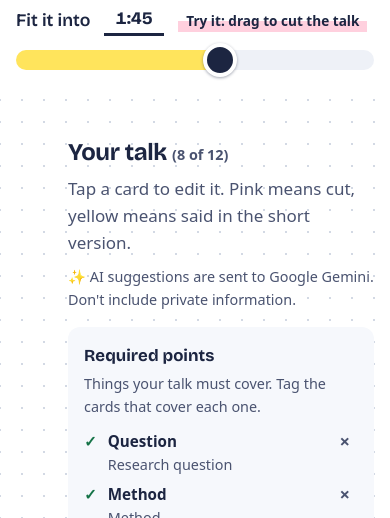
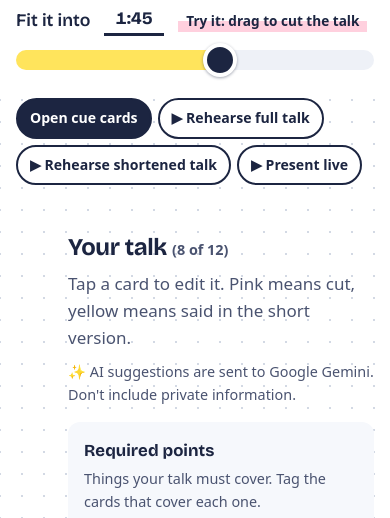
Before and after one commit to Rahmat9009/keep-the-point, a website built with Vite: page index.html in a window 390 px wide. Shown: the part 296-814 px from the top of the page. Built offline with nearby package versions, Linux system fonts and the light colour scheme; a web font is replaced by a local one.

Commit message:
Move the practise/present buttons right under the slider
Co-Authored-By: Claude Opus 5.5 <noreply@anthropic.com>

```diff
--- a/src/main.ts
+++ b/src/main.ts
@@ -69,6 +69,14 @@ app.innerHTML = `
       <p id="limit-error" class="error" role="alert"></p>
     </section>
 
+    <div class="actions actions--top" role="group" aria-label="Practise and present">
+      <button id="open-cues" class="primary" type="button" aria-describedby="rehearse-note">Open cue cards</button>
+      <button id="rehearse-full" type="button">▶ Rehearse full talk</button>
+      <button id="rehearse-short" type="button" aria-describedby="rehearse-note">▶ Rehearse shortened talk</button>
+      <button id="present-live" type="button">▶ Present live</button>
+      <p id="rehearse-note" class="hint rehearse-note"></p>
+    </div>
+
     <section class="talk" aria-labelledby="talk-h">
       <div class="grid3 intro">
         <div class="intro__main">
@@ -87,13 +95,6 @@ app.innerHTML = `
             <button type="submit">Add point</button>
           </form>
           <p id="point-error" class="error" role="alert"></p>
-          <div class="actions">
-            <button id="open-cues" class="primary" type="button" aria-describedby="rehearse-note">Open cue cards</button>
-            <button id="rehearse-full" type="button">▶ Rehearse full talk</button>
-            <button id="rehearse-short" type="button" aria-describedby="rehearse-note">▶ Rehearse shortened talk</button>
-            <button id="present-live" type="button">▶ Present live</button>
-            <p id="rehearse-note" class="hint rehearse-note"></p>
-          </div>
           <section id="insights" class="insights" aria-labelledby="insights-h" tabindex="-1">
             <h3 id="insights-h">Practice insights</h3>
             <div id="insights-body"></div>
--- a/src/style.css
+++ b/src/style.css
@@ -53,7 +53,7 @@ button.danger { color: var(--pink-ink); border-color: currentColor; }
   max-width: calc(var(--gutter) + var(--main) + var(--margin-col) + 2 * var(--col-gap) + 2 * var(--page-pad));
   margin: 0 auto; padding: var(--s-7) var(--page-pad) var(--s-8);
 }
-.top, .hero { margin-left: calc(var(--gutter) + var(--col-gap)); max-width: var(--main); }
+.top, .hero, .actions--top { margin-left: calc(var(--gutter) + var(--col-gap)); max-width: var(--main); }
 .grid3 { display: grid; grid-template-columns: var(--gutter) minmax(0, var(--main)) var(--margin-col); column-gap: var(--col-gap); }
 .grid3 > :first-child { grid-column: 2; }
 
@@ -172,6 +172,9 @@ button.danger { color: var(--pink-ink); border-color: currentColor; }
 .inline-form button { padding: 6px 12px; }
 .actions { display: flex; flex-wrap: wrap; align-items: flex-start; gap: var(--s-2); margin-top: var(--s-4); }
 .actions button { font-size: 0.95rem; }
+.actions--top { margin-top: var(--s-2); }
+.actions--top .rehearse-note { flex-basis: 100%; margin: 0; }
+.actions--top .rehearse-note:empty { display: none; }
 
 /* ---------- Practice insights ---------- */
 .insights { margin-top: var(--s-5); padding-top: var(--s-4); border-top: var(--hairline); outline: none; }
@@ -340,14 +343,16 @@ button#make-smart[aria-busy] { opacity: 1; }
   .card__note b { display: inline; margin-right: 6px; }
   .card__note br { display: none; }
   .card__note .linkbtn { margin: 0 0 0 6px; }
-  .top, .hero { max-width: none; }
+  .top, .hero, .actions--top { max-width: none; }
 }
 
 /* ---------- Phone ---------- */
 @media (max-width: 759px) {
   :root { --gutter: 40px; --col-gap: 12px; --page-pad: 16px; }
   .page { padding-top: var(--s-5); }
-  .top { margin-left: 0; }
+  .top, .actions--top { margin-left: 0; }
+  .actions--top { gap: 6px; }
+  .actions--top button { padding-left: 12px; padding-right: 12px; font-size: 0.88rem; }
   .hero { margin-left: calc(-1 * var(--page-pad)); margin-right: calc(-1 * var(--page-pad)); padding: 10px var(--page-pad) 8px; margin-top: var(--s-4); }
   .top__brand { gap: var(--s-3); }
   .talk-title { font-size: 1.05rem; }
```
